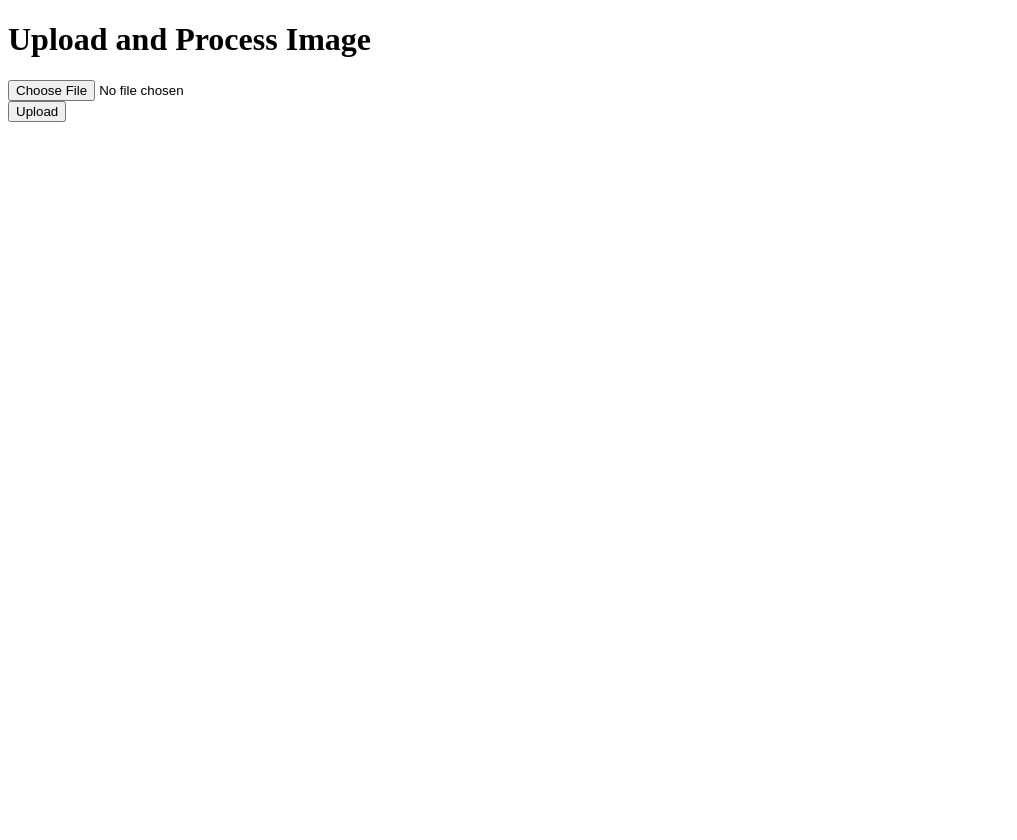
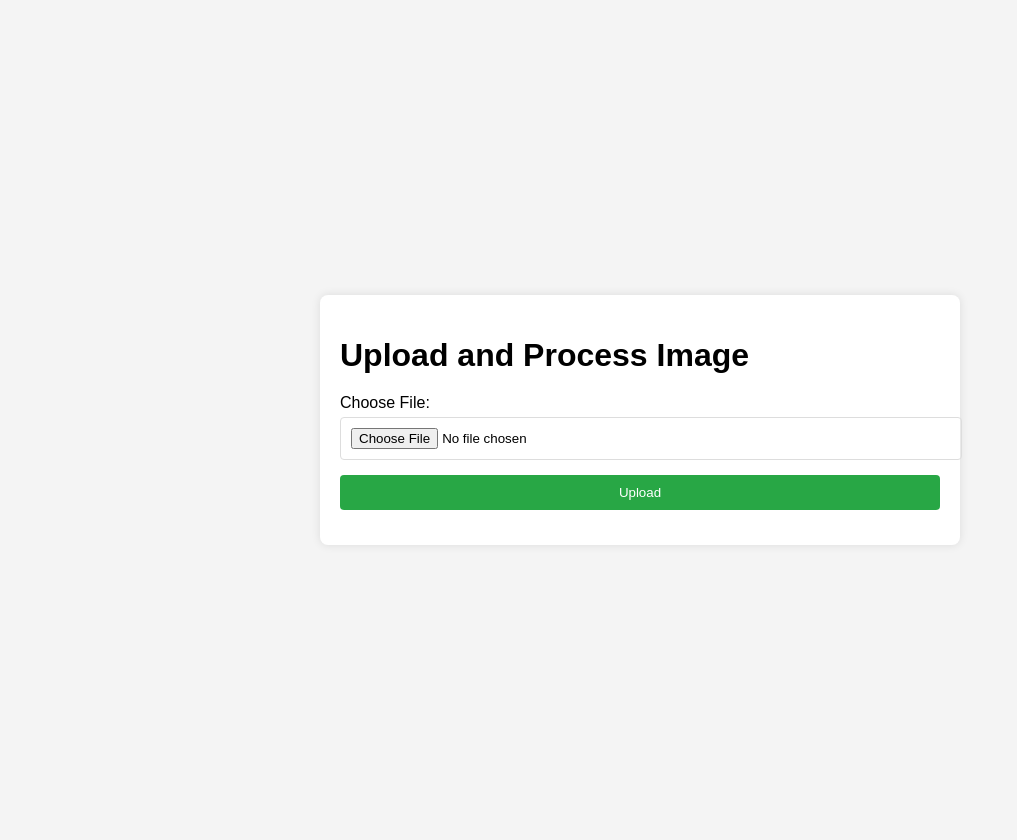
Before and after one commit to peterwjones334/XImageWorks, a Flask app: page / in a window 1280 px wide. Shown: the whole page, without its empty margins (0-1017 px from the left). Before the commit the page ends 122 px from the top, so only its background shows below. Run offline with Flask 3, Linux system fonts and the light colour scheme.

Commit message:
Interface change

```diff
--- a/templates/upload.html
+++ b/templates/upload.html
@@ -4,10 +4,62 @@
     <meta charset="UTF-8">
     <title>Upload and Process Image</title>
     <style>
+        body {
+            font-family: Arial, sans-serif;
+            background-color: #f4f4f4;
+            margin: 0;
+            padding: 20px;
+            display: flex;
+            justify-content: center;
+            align-items: center;
+            min-height: 100vh;
+            flex-direction: column;
+        }
+        h1 {
+            margin-bottom: 20px;
+        }
+        .form-container {
+            background: #fff;
+            padding: 20px;
+            border-radius: 8px;
+            box-shadow: 0 0 10px rgba(0, 0, 0, 0.1);
+            width: 100%;
+            max-width: 600px;
+        }
+        .form-group {
+            margin-bottom: 15px;
+        }
+        .form-group label {
+            display: block;
+            margin-bottom: 5px;
+        }
+        .form-group input[type="file"],
+        .form-group select,
+        .form-group input[type="text"],
+        .form-group input[type="submit"] {
+            width: 100%;
+            padding: 10px;
+            border: 1px solid #ddd;
+            border-radius: 4px;
+        }
+        .form-group input[type="submit"] {
+            background: #28a745;
+            color: #fff;
+            border: none;
+            cursor: pointer;
+            transition: background 0.3s;
+        }
+        .form-group input[type="submit"]:hover {
+            background: #218838;
+        }
+        .button-container {
+            text-align: center;
+            margin-top: 20px;
+        }
         .container {
             position: relative;
-            width: 50%;
-            margin: auto;
+            width: 100%;
+            margin-top: 20px;
         }
         .image {
             width: 100%;
@@ -30,50 +82,57 @@
             height: 100%;
             background-color: #ddd;
         }
-        .button-container {
-            text-align: center;
-            margin-top: 20px;
-        }
     </style>
 </head>
 <body>
+    <div class="form-container">
         <h1>Upload and Process Image</h1>
         <form method="post" enctype="multipart/form-data">
-        <input type="file" name="file"><br>
+            <div class="form-group">
+                <label for="file">Choose File:</label>
+                <input type="file" name="file" id="file">
+            </div>
+            <div class="form-group">
                 <input type="submit" value="Upload">
+            </div>
         </form>
 
         {% if filename %}
         <form method="post">
-        <div class="button-container">
-            <input type="hidden" name="filename" value="{{ filename }}">
-            <label for="effects">Select Effect:</label><br>
+            <div class="form-group">
+                <label for="effects">Select Effect:</label>
                 <select name="effect" id="effects">
                     {% for effect in effects %}
                         <option value="{{ effect }}">{{ effect }}</option>
                     {% endfor %}
-            </select><br><br>
+                </select>
+            </div>
+            <div class="form-group">
                 <input type="submit" value="Apply Effect">
             </div>
         </form>
-    <div class="button-container">
         <form method="post" action="{{ url_for('save_as') }}">
+            <div class="form-group">
+                <label for="save_path">Save As:</label>
                 <input type="hidden" name="filename" value="{{ filename }}">
-            <label for="save_path">Save As:</label><br>
-            <input type="text" name="save_path" placeholder="Enter save path"><br><br>
+                <input type="text" name="save_path" placeholder="Enter save path" id="save_path">
+            </div>
+            <div class="form-group">
                 <input type="submit" value="Save As">
+            </div>
         </form>
+        {% endif %}
     </div>
 
+    {% if filename and processed %}
     <div class="container" id="image-compare">
         <img src="{{ url_for('uploaded_file', filename=filename) }}" class="image" id="before-image">
-        {% if processed %}
         <div class="img-comp-overlay" id="overlay">
             <img src="{{ url_for('processed_file', filename=filename) }}" class="image" id="after-image">
         </div>
         <div class="slider" id="slider"></div>
+    </div>
     {% endif %}
-    </div>
 
     <script>
         function initComparisons() {
@@ -127,6 +186,5 @@
         }
         initComparisons();
     </script>
-    {% endif %}
 </body>
 </html>
```
Lines whose indentation alone changed are shown as unchanged.
